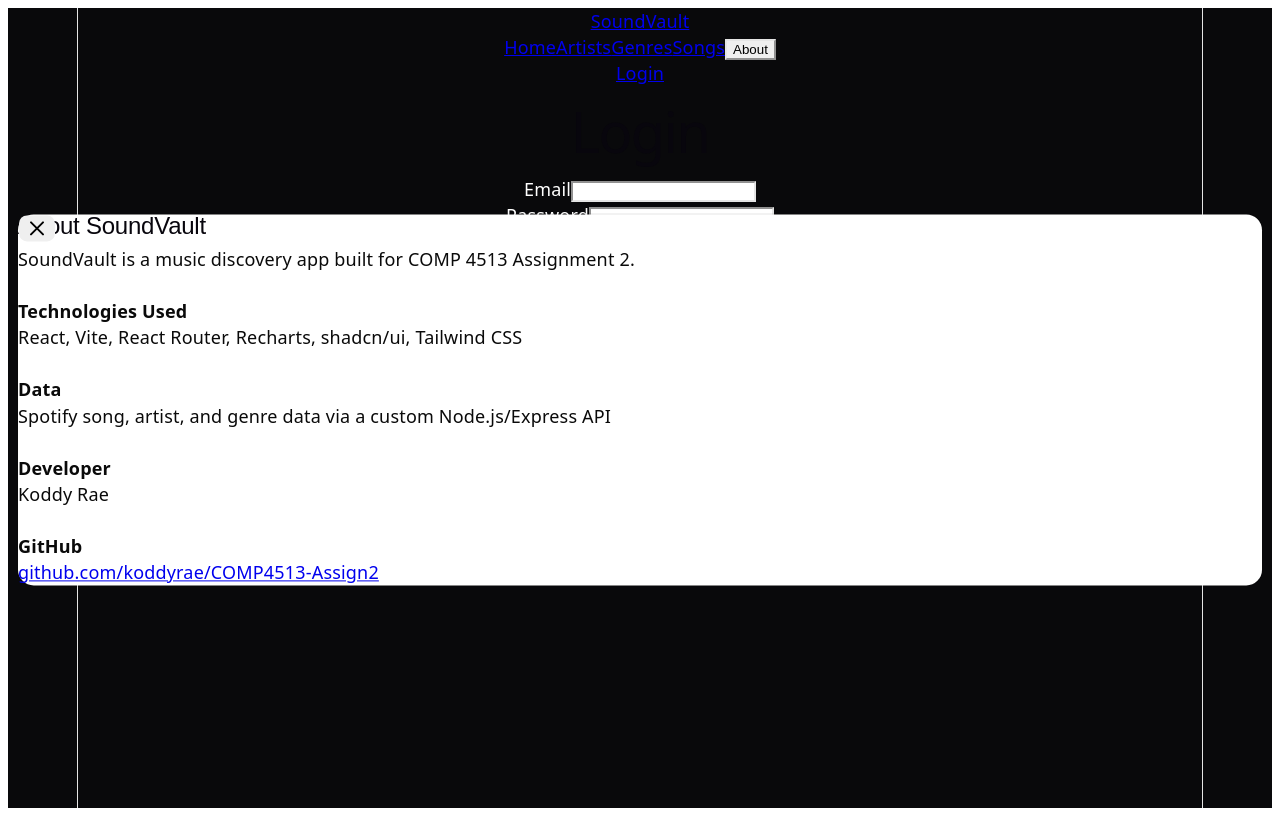
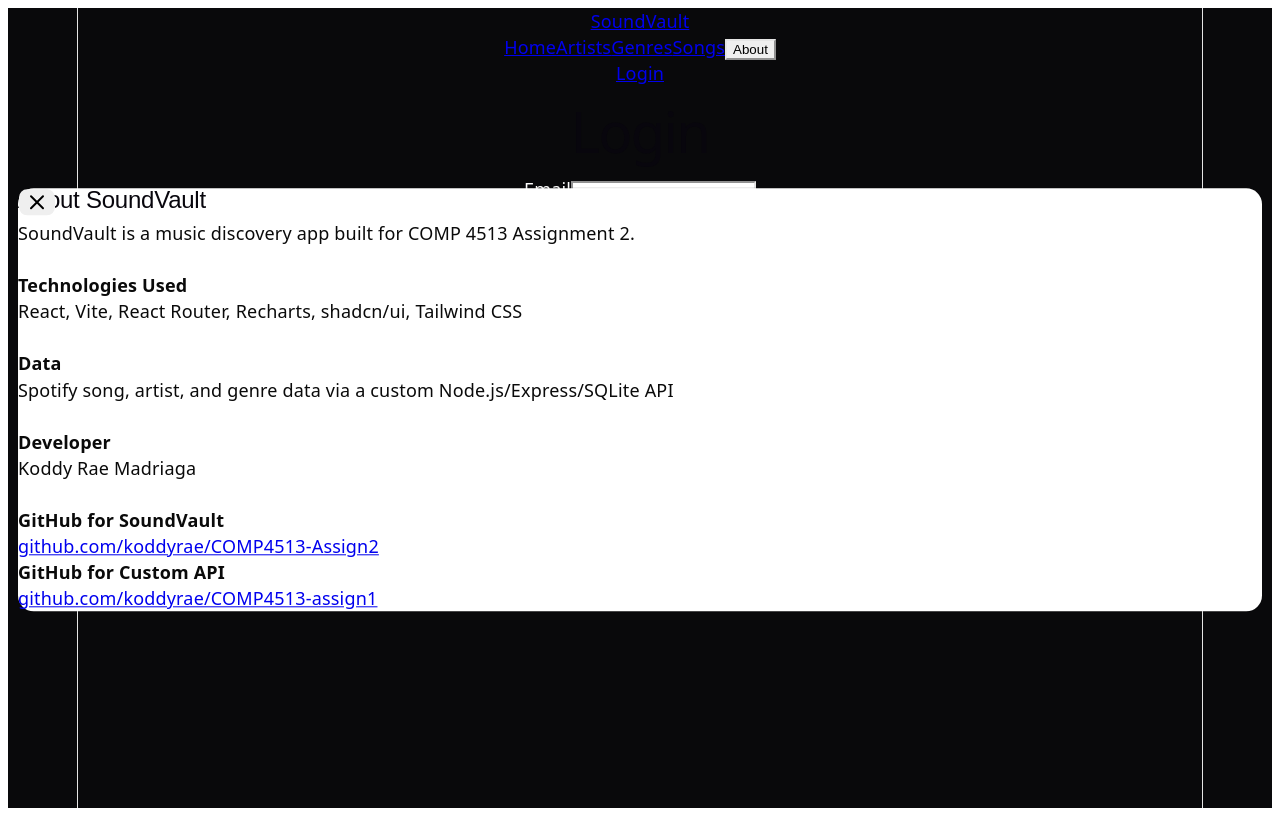
Before and after one commit to koddyrae/COMP4513-Assign2, a React (Vite) app: page /login in a window 1280 px wide. Both pictures are taken after a click on the button "About". Built offline with nearby package versions, Linux system fonts and the light colour scheme.

Commit message:
update to about section

```diff
--- a/src/components/AboutDialog.jsx
+++ b/src/components/AboutDialog.jsx
@@ -14,14 +14,18 @@ export default function AboutDialog({ open, onOpenChange }) {
           <p>React, Vite, React Router, Recharts, shadcn/ui, Tailwind CSS</p>
           <br />
           <p><strong>Data</strong></p>
-          <p>Spotify song, artist, and genre data via a custom Node.js/Express API</p>
+          <p>Spotify song, artist, and genre data via a custom Node.js/Express/SQLite API</p>
           <br />
           <p><strong>Developer</strong></p>
-          <p>Koddy Rae</p>
+          <p>Koddy Rae Madriaga</p>
           <br />
-          <p><strong>GitHub</strong></p>
+          <p><strong>GitHub for SoundVault</strong></p>
           <a href="https://github.com/koddyrae/COMP4513-Assign2" target="_blank" rel="noreferrer">
             github.com/koddyrae/COMP4513-Assign2
+          </a>
+          <p><strong>GitHub for Custom API</strong></p>
+          <a href="https://github.com/koddyrae/COMP4513-assign1" target="_blank" rel="noreferrer">
+            github.com/koddyrae/COMP4513-assign1
           </a>
         </div>
       </DialogContent>
```
